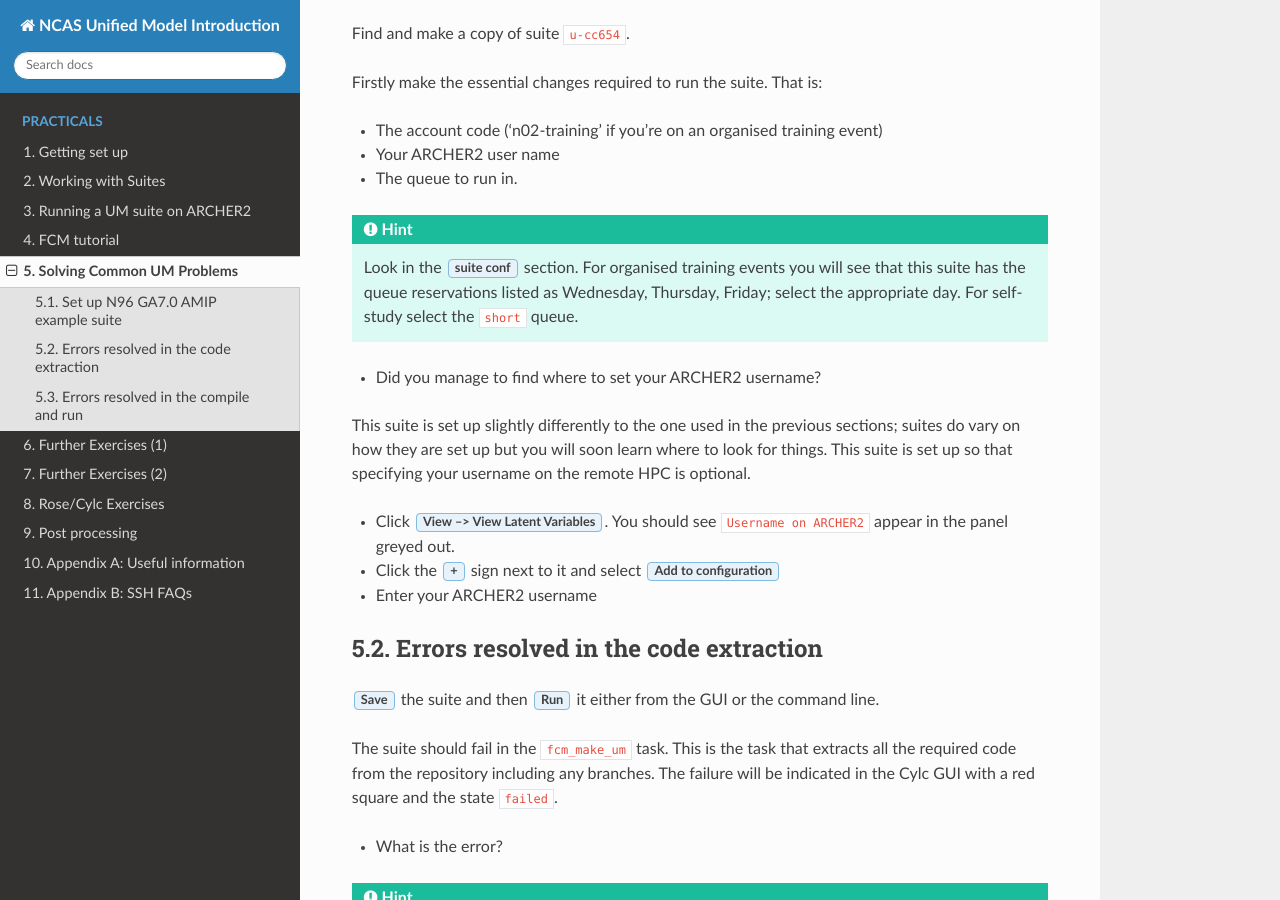
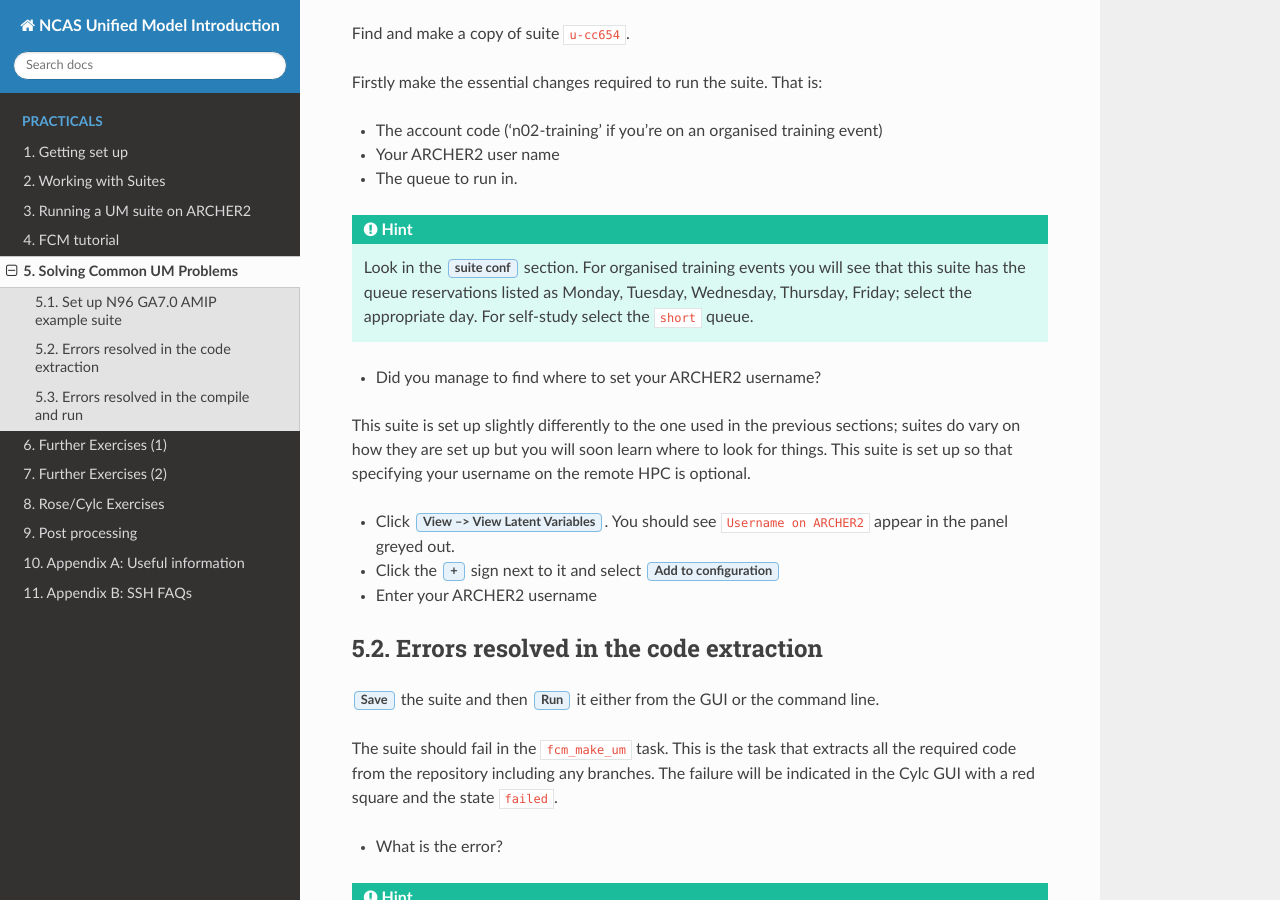
Before and after one commit to NCAS-CMS/um-training, a Sphinx documentation site: the page built from practicals/source/solving-problems.rst, in a window 1280 px wide and 900 px high, scrolled down 314 px. Built offline with Sphinx 7.4.7 and the Read the Docs theme 2.0.0, drawn with Linux system fonts in a browser that asks for light colours.

Commit message:
Fix few typos.

```diff
--- a/practicals/source/fcm-tutorial.rst
+++ b/practicals/source/fcm-tutorial.rst
@@ -40,7 +40,7 @@ This branch contains a code change to ``um_shell`` to print:
 
 ``Tutorial Change: Start of UM RUN Job:`` instead of ``Start of UM RUN job:``
 
-To add this branch go to the panel :guilabel:`fcm_make --> env --> sources` and click the :guilabel:'+' button next to ``um_sources`` to add a new branch URL: ::
+To add this branch go to the panel :guilabel:`fcm_make --> env --> sources` and click the :guilabel:`+` button next to ``um_sources`` to add a new branch URL: ::
 
   branches/dev/rosalynhatcher/vn11.8_training_um_shell1
 
--- a/practicals/source/solving-problems.rst
+++ b/practicals/source/solving-problems.rst
@@ -17,7 +17,7 @@ Firstly make the essential changes required to run the suite.  That is:
 * The queue to run in.
 
 .. Hint::
-   Look in the :guilabel:`suite conf` section.  For organised training events you will see that this suite has the queue reservations listed as Wednesday, Thursday, Friday; select the appropriate day.  For self-study select the ``short`` queue.
+   Look in the :guilabel:`suite conf` section.  For organised training events you will see that this suite has the queue reservations listed as Monday, Tuesday, Wednesday, Thursday, Friday; select the appropriate day.  For self-study select the ``short`` queue.
 
 * Did you manage to find where to set your ARCHER2 username?
 
```
Also changed, not shown: practicals/source/running.rst (+3 -5 lines), 1 other file.
